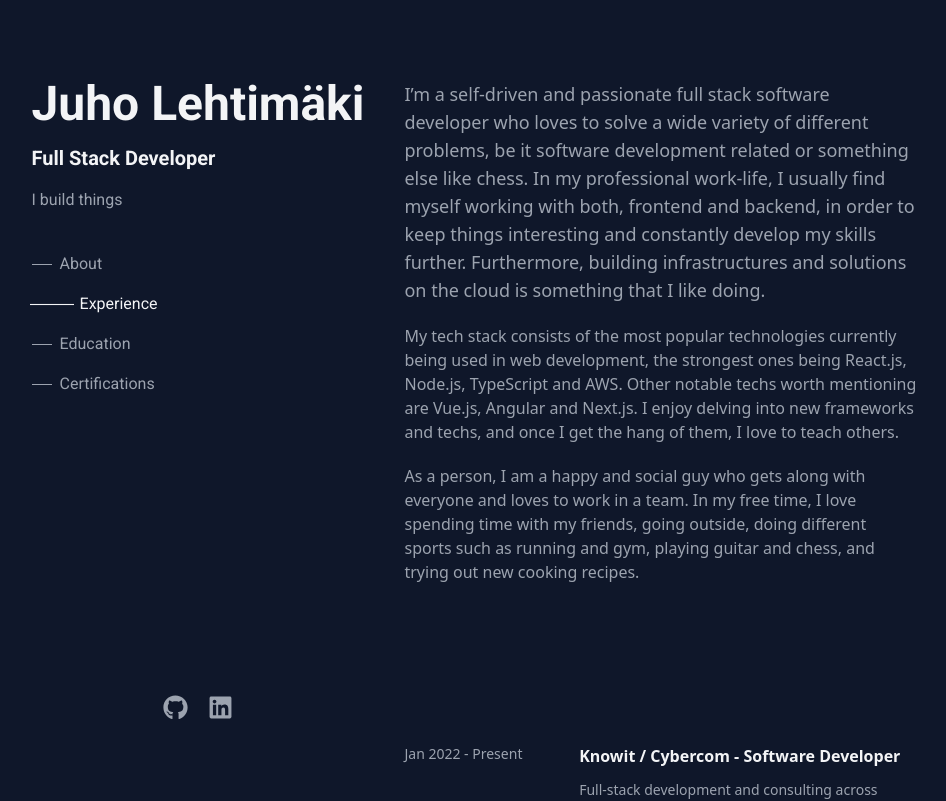
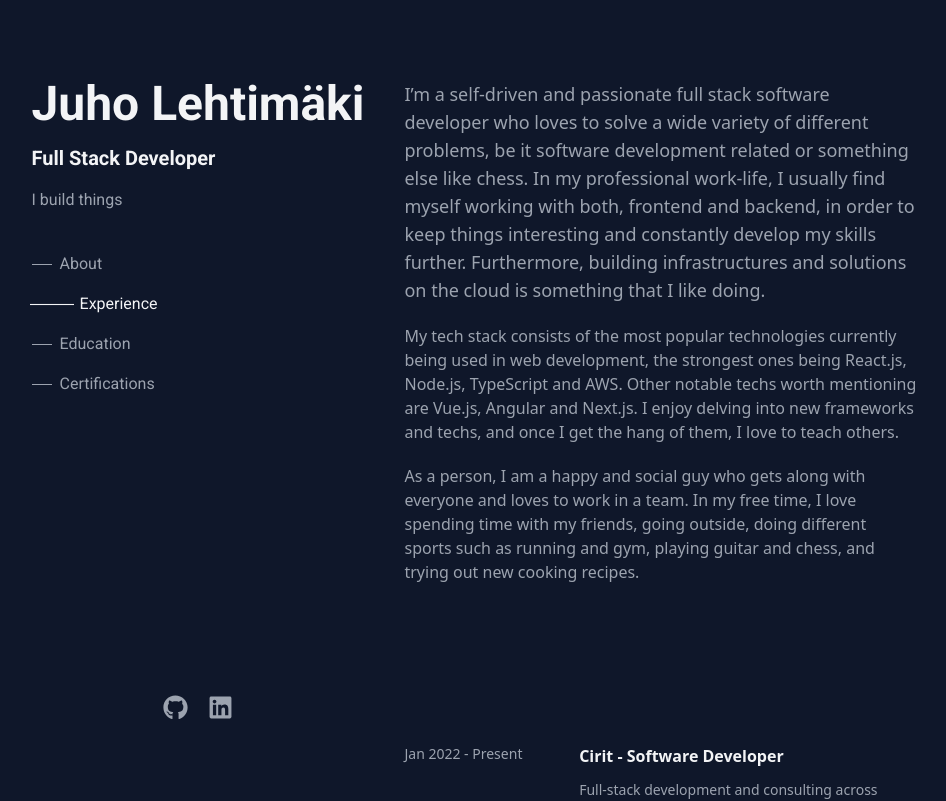
Before and after one commit to juholehtimaki/new-portfolio-app, a React app: page / in a window 1280 px wide. Shown: the top 801 px of the page, without its empty margins (166-1112 px from the left). Built offline with nearby package versions, Linux system fonts and the light colour scheme; a web font is replaced by a local one.

Commit message:
fix: typos in experience section

```diff
--- a/src/sections/ExperienceSection.tsx
+++ b/src/sections/ExperienceSection.tsx
@@ -6,7 +6,7 @@ import { ExperienceCard } from '../components/ExperienceCard';
 const experience: Experience[] = [
   {
     duration: 'Jan 2022 - Present',
-    title: 'Knowit / Cybercom - Software Developer',
+    title: 'Cirit - Software Developer',
     description:
       'Full-stack development and consulting across various projects in the ERP systems and e-commerce domains. My work has encompassed tasks such as creating modern websites for large user bases, developing scalable and reliable backend solutions, data analytics, automating cloud infrastructures (Infrastructure as Code - IaC), and establishing development pipelines.',
     skills: [
@@ -39,7 +39,7 @@ const experience: Experience[] = [
   },
   {
     duration: 'Mar 2020 - Mar 2021',
-    title: 'Nokia -  Trainee',
+    title: 'Nokia - Trainee',
     description:
       'Full-stack development within a team focused on developing various microservices for a cloud-native network management system product. My responsibilities included developing both frontend and backend microservices, implementing comprehensive testing, and automating pipelines and deployments.',
     skills: ['Node.js', 'React', 'Docker', 'Kubernetes', 'Jenkins', 'Java'],
```
